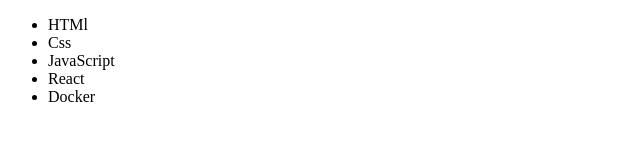
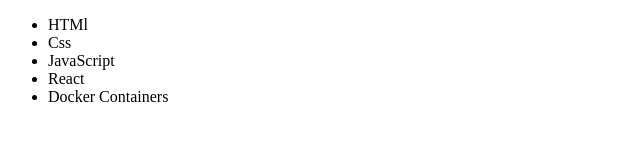
Before and after one commit to guacharo00/alura_git, a plain HTML site: page index.html in a window 1280 px wide. Shown: the full height of the page, 0-640 px from the left. Drawn offline with Linux system fonts and the light colour scheme.

Commit message:
add container

```diff
--- a/index.html
+++ b/index.html
@@ -12,7 +12,7 @@
   	<li>Css</li>
   	<li>JavaScript</li>
   	<li>React</li>
-  	<li>Docker</li>
+  	<li>Docker Containers</li>
   </ul>
 </body>
 </html>
```
